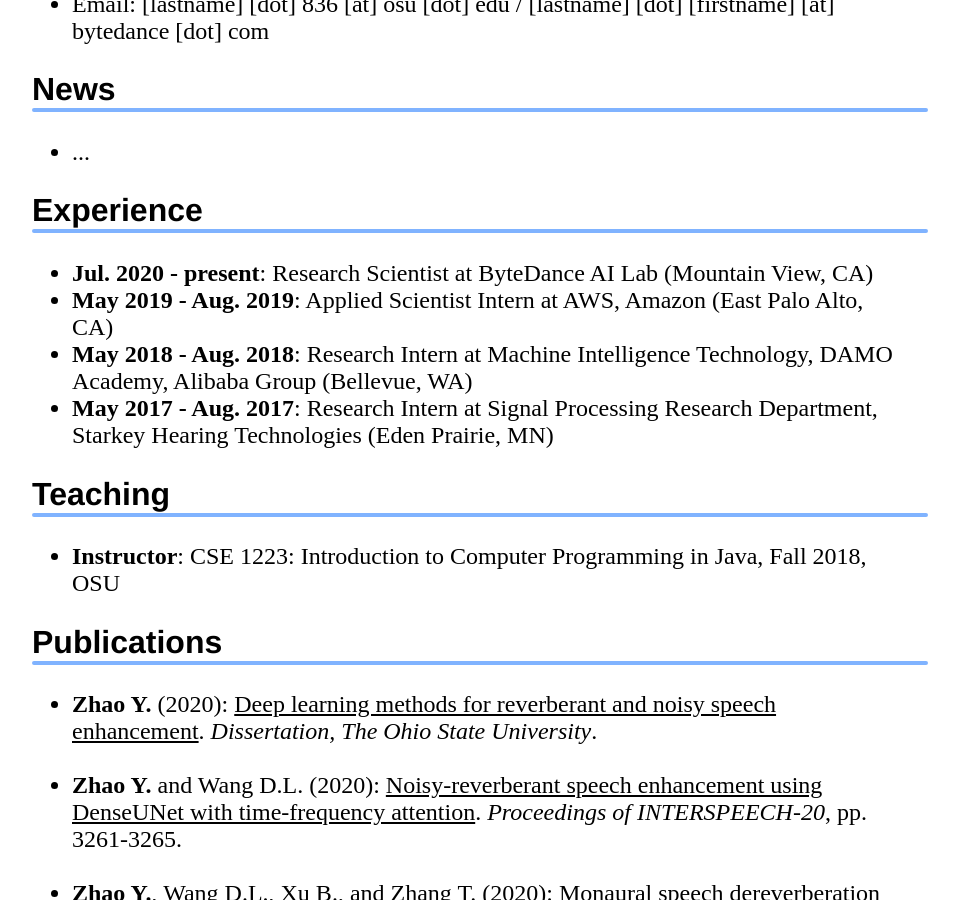
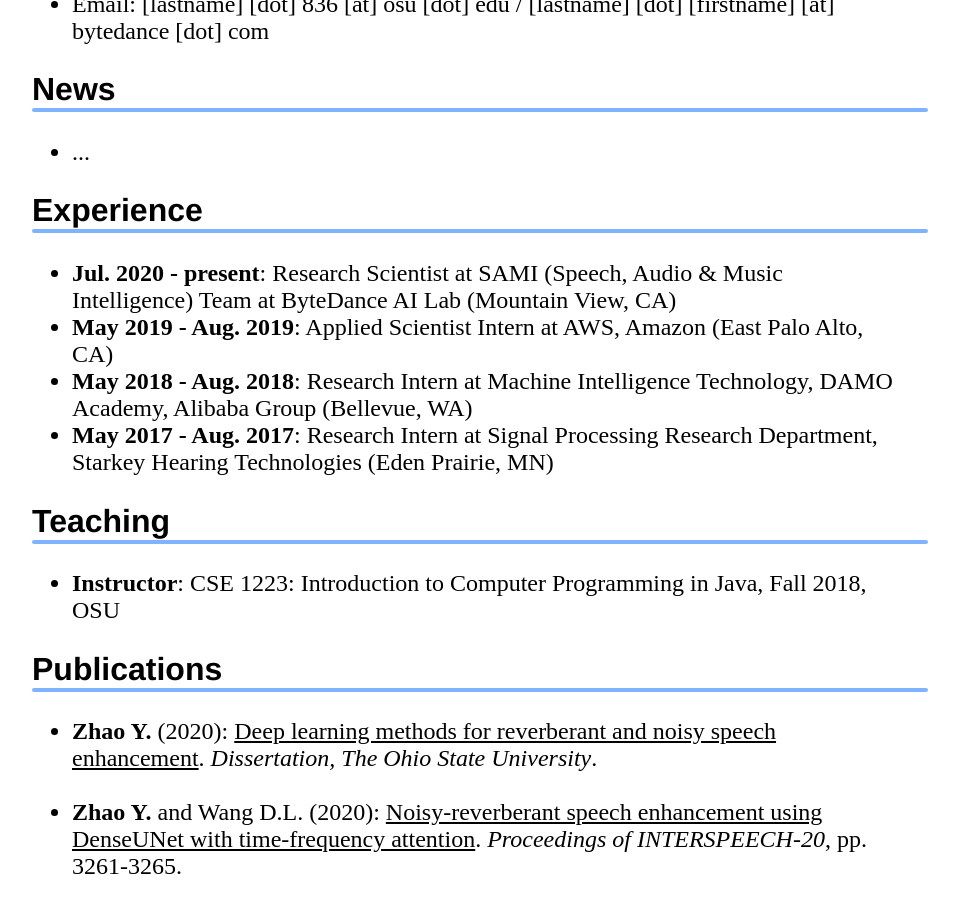
Before and after one commit to cliffzhao/cliffzhao.github.io, a Jekyll site: the page built from index.html, in a window 1280 px wide and 900 px high, scrolled down 525 px. Shown: the whole window, without its empty margins (160-1119 px from the left). Built offline with Jekyll 4.4.1, drawn with Linux system fonts in a browser that asks for light colours.

Commit message:
Update index.html

```diff
--- a/index.html
+++ b/index.html
@@ -29,7 +29,7 @@ title: Yan Zhao
 
     <h2>Experience</h2>
     <ul>
-	<li><strong>Jul. 2020 - present</strong>: Research Scientist at ByteDance AI Lab (Mountain View, CA)
+	<li><strong>Jul. 2020 - present</strong>: Research Scientist at SAMI (Speech, Audio & Music Intelligence) Team at ByteDance AI Lab (Mountain View, CA)
 	</li>
     <li><strong>May 2019 - Aug. 2019</strong>: Applied Scientist Intern at AWS, Amazon (East Palo Alto, CA)
 	</li>
```
